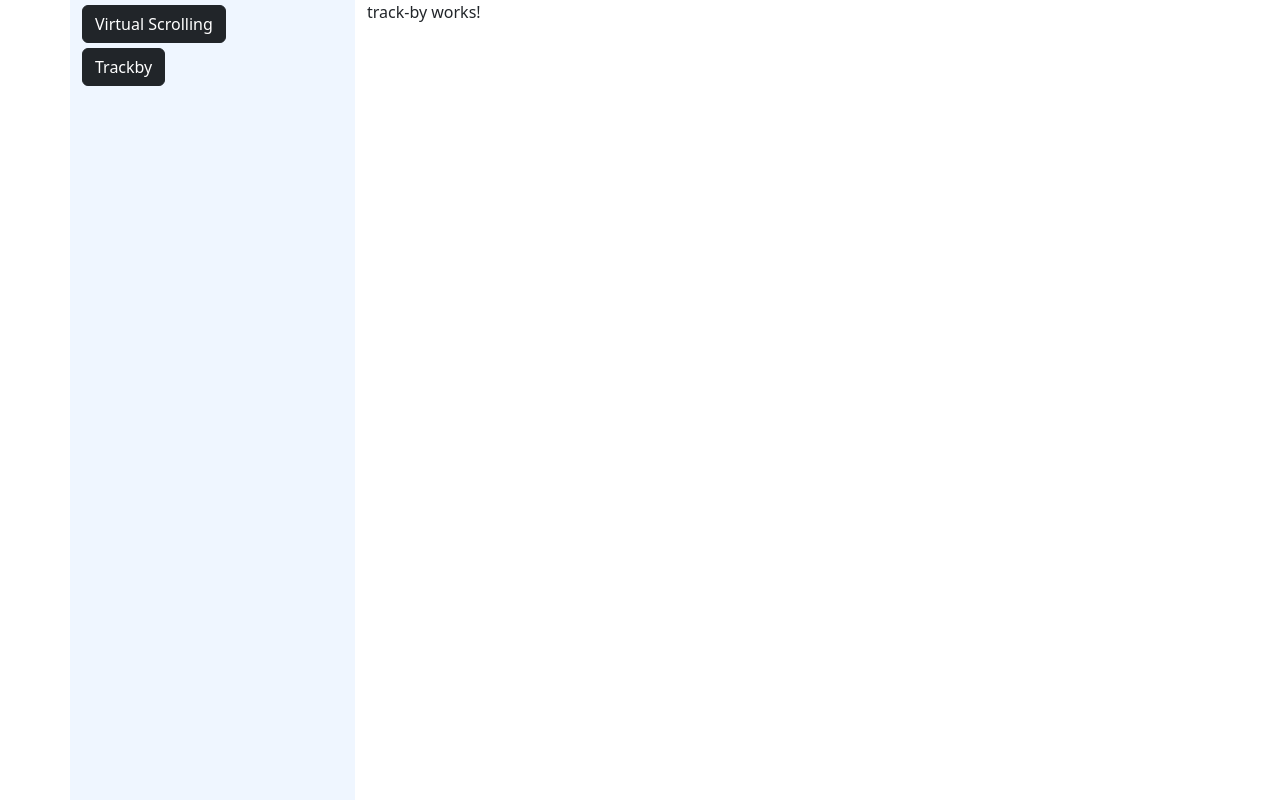
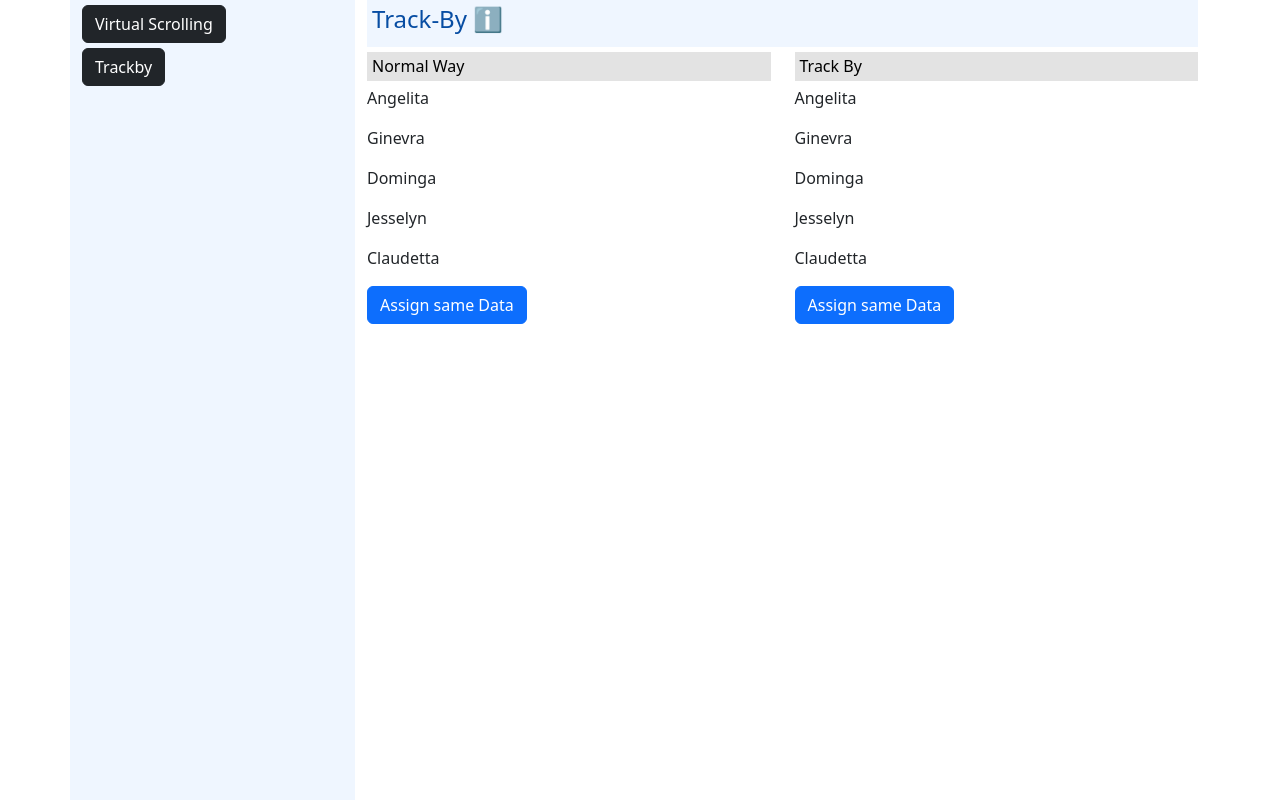
Before and after one commit to ds-talaviya/new-learning, an Angular app: page /track-by in a window 1280 px wide. Built offline with nearby package versions, Linux system fonts and the light colour scheme.

Commit message:
track-by done ref: https://www.youtube.com/watch?v=8hj3ViywQZk&t=4s

```diff
--- a/src/app/track-by/track-by/track-by.component.html
+++ b/src/app/track-by/track-by/track-by.component.html
@@ -1 +1,20 @@
-<p>track-by works!</p>
+<div class="header">
+    <h4> Track-By
+        <span
+            title="by using track by if we have same data to render then we don't need to render again as we already rendered them...">
+            ℹ️
+        </span>
+    </h4>
+</div>
+<div class="row">
+    <div class="col-6">
+        <h6 class="sub-header">Normal Way</h6>
+        <p *ngFor="let user of users"> {{user.name}} </p>
+        <button type="button" class="btn btn-primary" (click)="assignSameData()">Assign same Data</button>
+    </div>
+    <div class="col-6">
+        <h6 class="sub-header">Track By</h6>
+        <p *ngFor="let user of users;trackBy:trackById"> {{user.name}} </p>
+        <button type="button" class="btn btn-primary" (click)="assignSameData()">Assign same Data</button>
+    </div>
+</div>
--- a/src/app/track-by/track-by/track-by.component.ts
+++ b/src/app/track-by/track-by/track-by.component.ts
@@ -7,9 +7,160 @@ import { Component, OnInit } from '@angular/core';
 })
 export class TrackByComponent implements OnInit {
 
+  users = [{
+    "id": 1,
+    "name": "Angelita"
+  }, {
+    "id": 2,
+    "name": "Ginevra"
+  }, {
+    "id": 3,
+    "name": "Dominga"
+  }, {
+    "id": 4,
+    "name": "Jesselyn"
+  }, {
+    "id": 5,
+    "name": "Claudetta"
+  }]
+
   constructor() { }
 
   ngOnInit(): void {
   }
 
+  assignSameData() {
+    // // below code work same in normal and trackby as then reference of array is same
+    // this.users.push({ id: 6, name: 'Dhruvil' })
+
+
+
+    // // assign same data in list
+    // this.users = [{
+    //   "id": 1,
+    //   "name": "Angelita"
+    // }, {
+    //   "id": 2,
+    //   "name": "Ginevra"
+    // }, {
+    //   "id": 3,
+    //   "name": "Dominga"
+    // }, {
+    //   "id": 4,
+    //   "name": "Jesselyn"
+    // }, {
+    //   "id": 5,
+    //   "name": "Claudetta"
+    // }]
+
+
+
+    // // add new item in list
+    // this.users = [{
+    //   "id": 1,
+    //   "name": "Angelita"
+    // }, {
+    //   "id": 2,
+    //   "name": "Ginevra"
+    // }, {
+    //   "id": 3,
+    //   "name": "Dominga"
+    // }, {
+    //   "id": 4,
+    //   "name": "Jesselyn"
+    // }, {
+    //   "id": 5,
+    //   "name": "Claudetta"
+    // }, {
+    //   "id": 6,
+    //   "name": "Dhruvil"
+    // }]
+
+
+
+    // // change id of object
+    // this.users = [{
+    //   "id": 11, // only render this object
+    //   "name": "Angelita"
+    // }, {
+    //   "id": 2,
+    //   "name": "Ginevra"
+    // }, {
+    //   "id": 3,
+    //   "name": "Dominga"
+    // }, {
+    //   "id": 4,
+    //   "name": "Jesselyn"
+    // }, {
+    //   "id": 5,
+    //   "name": "Claudetta"
+    // }]
+
+
+
+    // // change value except unique id(id)
+    // this.users = [{
+    //   "id": 1, // this will also render
+    //   "name": "Dhruvil"
+    // }, {
+    //   "id": 2,
+    //   "name": "Ginevra"
+    // }, {
+    //   "id": 3,
+    //   "name": "Dominga"
+    // }, {
+    //   "id": 4,
+    //   "name": "Jesselyn"
+    // }, {
+    //   "id": 5,
+    //   "name": "Claudetta"
+    // }]
+
+
+
+    // // adding same object
+    // this.users = [{
+    //   "id": 1,
+    //   "name": "Angelita"
+    // }, {
+    //   "id": 1,
+    //   "name": "Angelita"
+    // }, {
+    //   "id": 2,
+    //   "name": "Ginevra"
+    // }, {
+    //   "id": 3,
+    //   "name": "Dominga"
+    // }, {
+    //   "id": 4,
+    //   "name": "Jesselyn"
+    // }, {
+    //   "id": 5,
+    //   "name": "Claudetta"
+    // }]
+
+
+
+    // // if we change order
+    // this.users = [{
+    //   "id": 1,
+    //   "name": "Angelita"
+    // }, {
+    //   "id": 4, // rendered
+    //   "name": "Jesselyn"
+    // }, {
+    //   "id": 5, // rendered
+    //   "name": "Claudetta"
+    // }, {
+    //   "id": 2,
+    //   "name": "Ginevra"
+    // }, {
+    //   "id": 3,
+    //   "name": "Dominga"
+    // }]
+  }
+
+  trackById(index: number, user: any) {
+    return user.id
+  }
 }
--- a/src/styles.scss
+++ b/src/styles.scss
@@ -23,3 +23,16 @@
   }
   font-weight: 500 !important;
 }
+
+.sub-header {
+  background-color: #e3e3e3;
+  position: sticky;
+  top: 0;
+  padding: 5px;
+  margin: 5px 0 5px 0;
+  color: black;
+  span {
+    cursor: pointer;
+  }
+  font-weight: 500 !important;
+}
```
